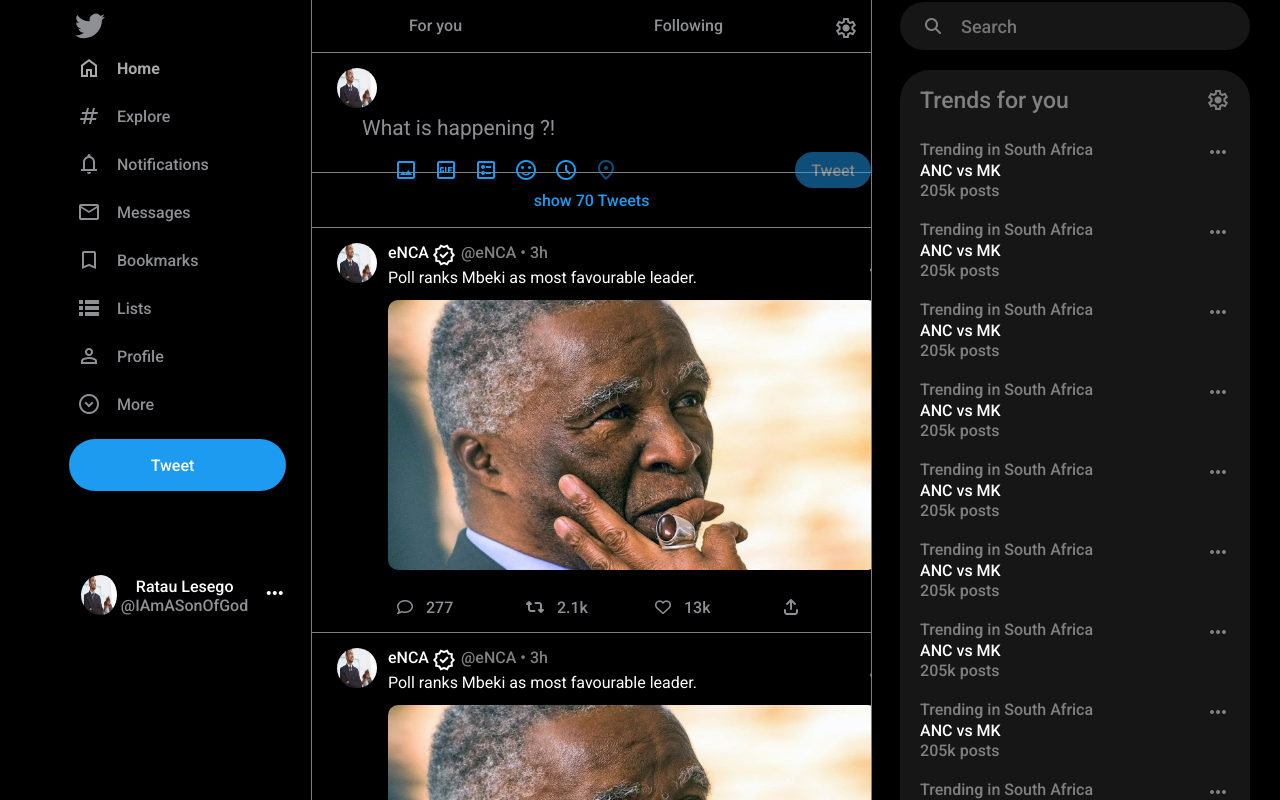
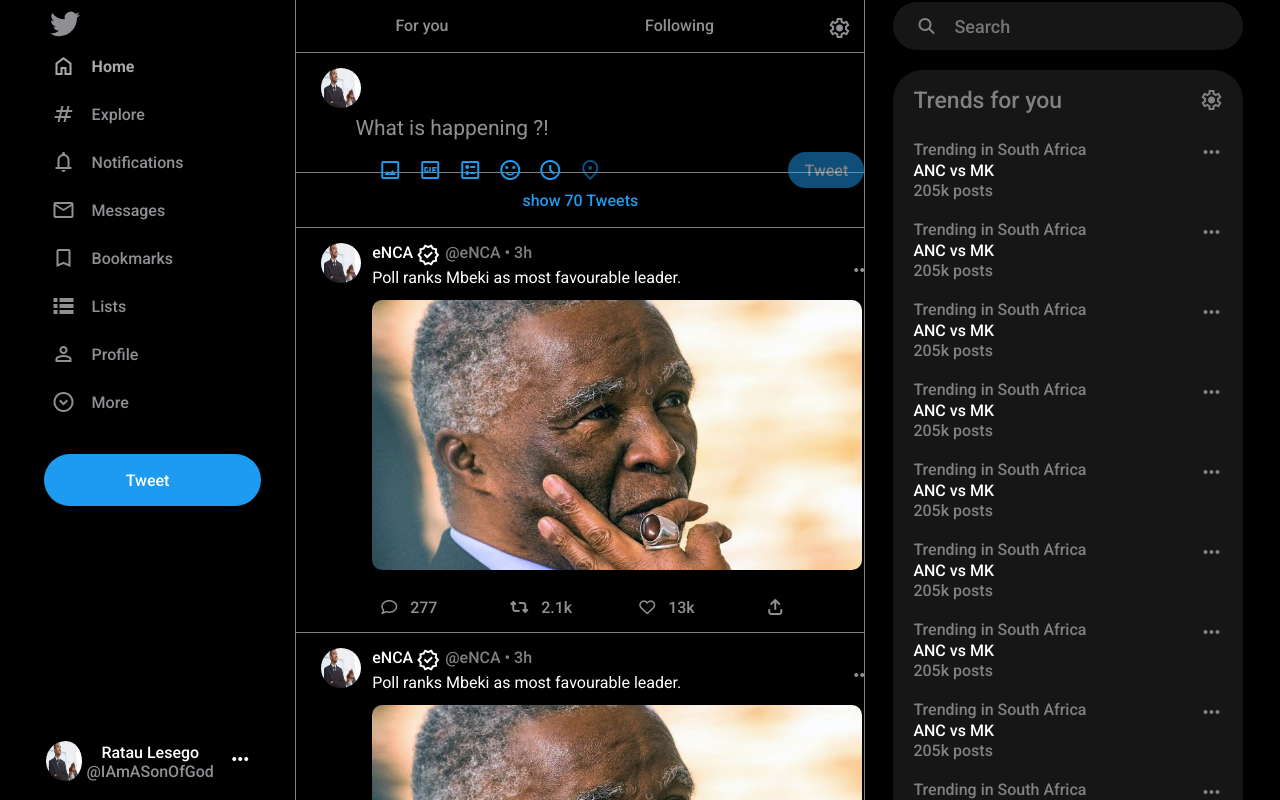
Before and after one commit to IAmASonOfGod/Twitterclone, a plain HTML site: page index.html in a window 1280 px wide. Drawn offline with nearby package versions, Linux system fonts and the light colour scheme.

Commit message:
nav-side changed with flex

```diff
--- a/index.html
+++ b/index.html
@@ -12,6 +12,7 @@
 </head>
 <body>
     <nav class="container">
+        <div class="nav-box-1">
             <div class="nav-items">
                 <span class="nav-item logo-item">
                     <span class="logo">
@@ -46,17 +47,20 @@
                 </span>
             </div>
 
-        <!--  Start of nav-footer-->
+            <!--  Start of Tweet button-->
             <div class= "nav-footer">
-                  <!--  Start of Tweet button-->
                 <div class="tweet">
                     <div class="tweet-button">
                         <p class="tweet-button-text">Tweet</p>
                     </div>
                 </div>
+            </div>
             <!--End of tweet button  -->
 
+        </div>
+
         <!--  Start of nav-profile-footer-->
+        <div class="nav-box-2">
             <span class="nav-profile-footer">
                 <div class="footer-items">
                     <div class="my-img-profile"><img src="./assets/Business-man.webp" alt="Profile-picture"></div>
@@ -72,7 +76,6 @@
         </div>
         <!--  End of nav-profile-footer-->
 
-     <!--  End of nav-footer-->
     </nav>
     <!--End of nav section -->
 
--- a/style.css
+++ b/style.css
@@ -25,6 +25,9 @@ body{
 /* Navbar starts */
 
 .container{
+    display: flex;
+    flex-direction: column;
+    justify-content: space-between;
     background-color: black;
     width: 320px;
     height: 100vh;
@@ -34,14 +37,30 @@ body{
 
 .nav-items{
     display: flex;
-    justify-content: flex-start;
     flex-direction: column;
+    justify-content: center;
+    align-items: flex-start;
+    padding-left: 13px;
     color: #8e9093;
     width: 242px;
     height: 404px;
-    align-items: flex-start;
     cursor: pointer;
-    margin-left: 65px;
+
+}
+
+.nav-box-1{
+    display: flex;
+    flex-direction: column;
+    justify-content: center;
+    align-items: center;
+    padding-top: 10px;
+}
+
+.nav-box-2{
+    display: flex;
+    justify-content: center;
+    align-items: center;
+    padding-bottom: 10px;
 }
 
 .nav-icon{
@@ -54,7 +73,7 @@ body{
 .tweet{
     width: 100%;
     height: 55px;
-    margin-left:10px
+    margin-left:10px;
     margin-top:40px;
 }
 
@@ -86,7 +105,7 @@ svg{
     align-items:center;
     padding: 12px;
     width: fit-content;
-    height: 100%;
+    height: 60px;
     cursor: pointer;
     border-right-width: 20%;
 }
@@ -113,9 +132,6 @@ svg{
 
 .nav-footer{
   height:fit-content;
-  margin-top: 35px;
-  padding-left: 66px;
-  margin-left: 3px;
 }
 
 .nav-profile-footer{
@@ -125,7 +141,6 @@ svg{
     width: 242px;
     cursor: pointer;
     text-align: center;
-    padding: 70px 16px 0px 0px;
 }
 
 .logo-item{
```
Lines whose indentation alone changed are shown as unchanged.
